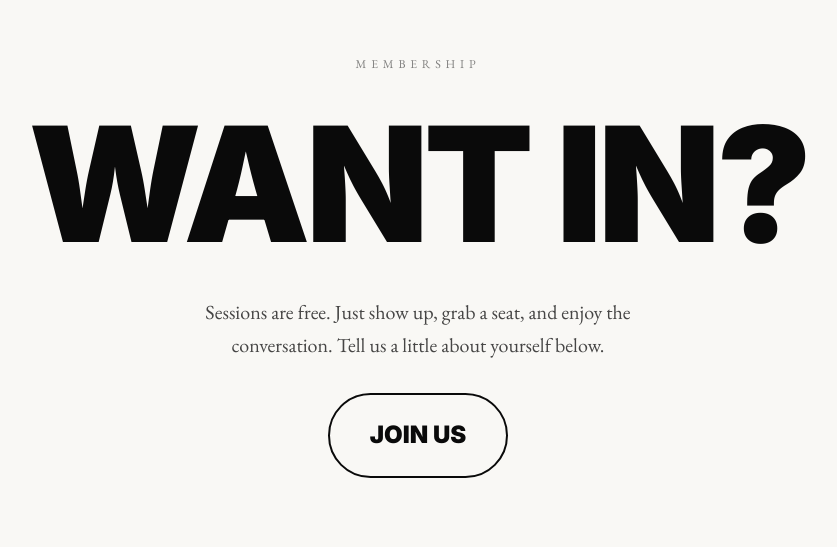
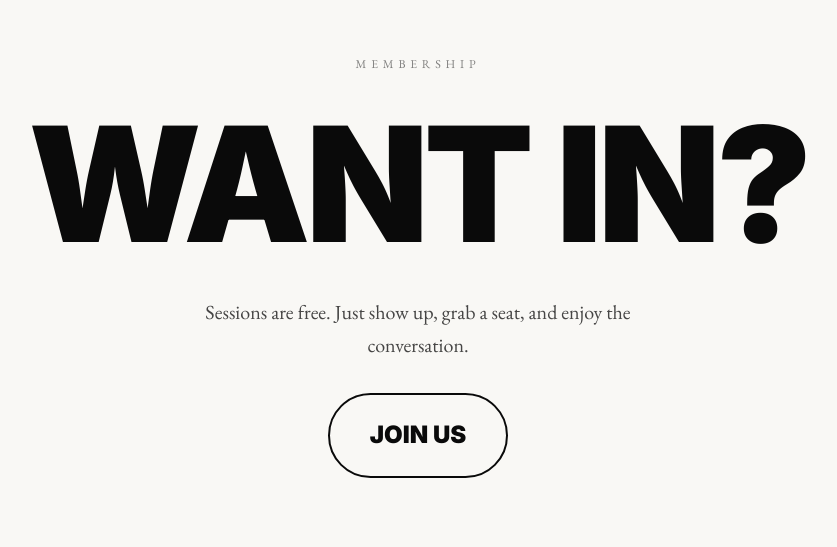
Before and after one commit to Efe-Onoh/its-a-secret-book-club, a Next.js app: page / in a window 1280 px wide. Shown: the part 4933-5480 px from the top of the page, without its empty margins (222-1059 px from the left). Built offline with nearby package versions, Linux system fonts and the light colour scheme.

Commit message:
fix: heading and snap

```diff
--- /dev/null
+++ b/app/components/JoinIntro.tsx
@@ -0,0 +1,35 @@
+"use client";
+
+// Add this at the top of the JoinIntro function
+export default function JoinIntro() {
+  const handleScroll = () => {
+    document.getElementById("join-form")?.scrollIntoView({ behavior: "smooth" });
+  };
+
+  return (
+    <section className="snap-section flex flex-col items-center justify-center text-center px-8 md:px-24 gap-8" style={{ background: "var(--color-join-bg)", color: "var(--color-join-ink)" }}>
+      <p className="font-body text-xs uppercase tracking-[0.4em]" style={{ opacity: 0.5 }}>
+        Membership
+      </p>
+      <h2 className="font-display uppercase leading-none" style={{ fontSize: "clamp(60px, min(20vh, 18vw), 280px)", letterSpacing: "-0.03em" }}>
+        WANT IN?
+      </h2>
+      <p className="font-body text-lg md:text-xl max-w-md leading-relaxed" style={{ opacity: 0.75 }}>
+        Sessions are free. Just show up, grab a seat, and enjoy the conversation.
+      </p>
+      <button
+        onClick={handleScroll}
+        className="font-display uppercase px-10 py-5 rounded-full border-2 transition-opacity duration-300 hover:opacity-70"
+        style={{
+          fontSize: "clamp(16px, 2vw, 24px)",
+          borderColor: "var(--color-join-ink)",
+          color: "var(--color-join-ink)",
+          background: "transparent",
+          cursor: "pointer",
+        }}
+      >
+        Join us
+      </button>
+    </section>
+  );
+}
--- a/app/globals.css
+++ b/app/globals.css
@@ -37,7 +37,6 @@
 }
 
 html {
-  scroll-behavior: smooth;
   scroll-snap-type: y mandatory;
 }
 
@@ -70,3 +69,10 @@ h3 {
   min-height: 100vh;
   width: 100%;
 }
+
+.snap-section-last {
+  scroll-snap-align: start;
+  min-height: 100vh;
+  width: 100%;
+  scroll-snap-stop: always;
+}
--- a/app/page.tsx
+++ b/app/page.tsx
@@ -2,6 +2,7 @@ import { Inter, EB_Garamond } from "next/font/google";
 import JoinForm from "./components/JoinForm";
 import About from "./components/About";
 import Events from "./components/Events";
+import JoinIntro from "./components/JoinIntro";
 const inter = Inter({ subsets: ["latin"], weight: ["900"], variable: "--font-display" });
 const garamond = EB_Garamond({ subsets: ["latin"], weight: ["400", "500"], variable: "--font-body" });
 
@@ -335,39 +336,39 @@ function CurrentBook() {
 //     </section>
 //   );
 // }
-function JoinIntro() {
-  return (
-    <section className="snap-section flex flex-col items-center justify-center text-center px-8 md:px-24 gap-8" style={{ background: "var(--color-join-bg)", color: "var(--color-join-ink)" }}>
-      <p className="font-body text-xs uppercase tracking-[0.4em]" style={{ opacity: 0.5 }}>
-        Membership
-      </p>
-      <h2
-        className="font-display uppercase leading-none"
-        style={{
-          fontSize: "clamp(60px, min(20vh, 18vw), 280px)",
-          letterSpacing: "-0.03em",
-        }}
-      >
-        WANT IN?
-      </h2>
-      <p className="font-body text-lg md:text-xl max-w-md leading-relaxed" style={{ opacity: 0.75 }}>
-        Sessions are free. Just show up, grab a seat, and enjoy the conversation. Tell us a little about yourself below.
-      </p>
+// function JoinIntro() {
+//   return (
+//     <section className="snap-section flex flex-col items-center justify-center text-center px-8 md:px-24 gap-8" style={{ background: "var(--color-join-bg)", color: "var(--color-join-ink)" }}>
+//       <p className="font-body text-xs uppercase tracking-[0.4em]" style={{ opacity: 0.5 }}>
+//         Membership
+//       </p>
+//       <h2
+//         className="font-display uppercase leading-none"
+//         style={{
+//           fontSize: "clamp(60px, min(20vh, 18vw), 280px)",
+//           letterSpacing: "-0.03em",
+//         }}
+//       >
+//         WANT IN?
+//       </h2>
+//       <p className="font-body text-lg md:text-xl max-w-md leading-relaxed" style={{ opacity: 0.75 }}>
+//         Sessions are free. Just show up, grab a seat, and enjoy the conversation. Tell us a little about yourself below.
+//       </p>
 
-      <a
-        href="#join-form"
-        className="font-display uppercase px-10 py-5 rounded-full border-2 transition-opacity duration-300 hover:opacity-70 no-underline"
-        style={{
-          fontSize: "clamp(16px, 2vw, 24px)",
-          borderColor: "var(--color-join-ink)",
-          color: "var(--color-join-ink)",
-        }}
-      >
-        Join us
-      </a>
-    </section>
-  );
-}
+//       <a
+//         href="#join-form"
+//         className="font-display uppercase px-10 py-5 rounded-full border-2 transition-opacity duration-300 hover:opacity-70 no-underline"
+//         style={{
+//           fontSize: "clamp(16px, 2vw, 24px)",
+//           borderColor: "var(--color-join-ink)",
+//           color: "var(--color-join-ink)",
+//         }}
+//       >
+//         Join us
+//       </a>
+//     </section>
+//   );
+// }
 
 function JoinFormSection() {
   return (
```
